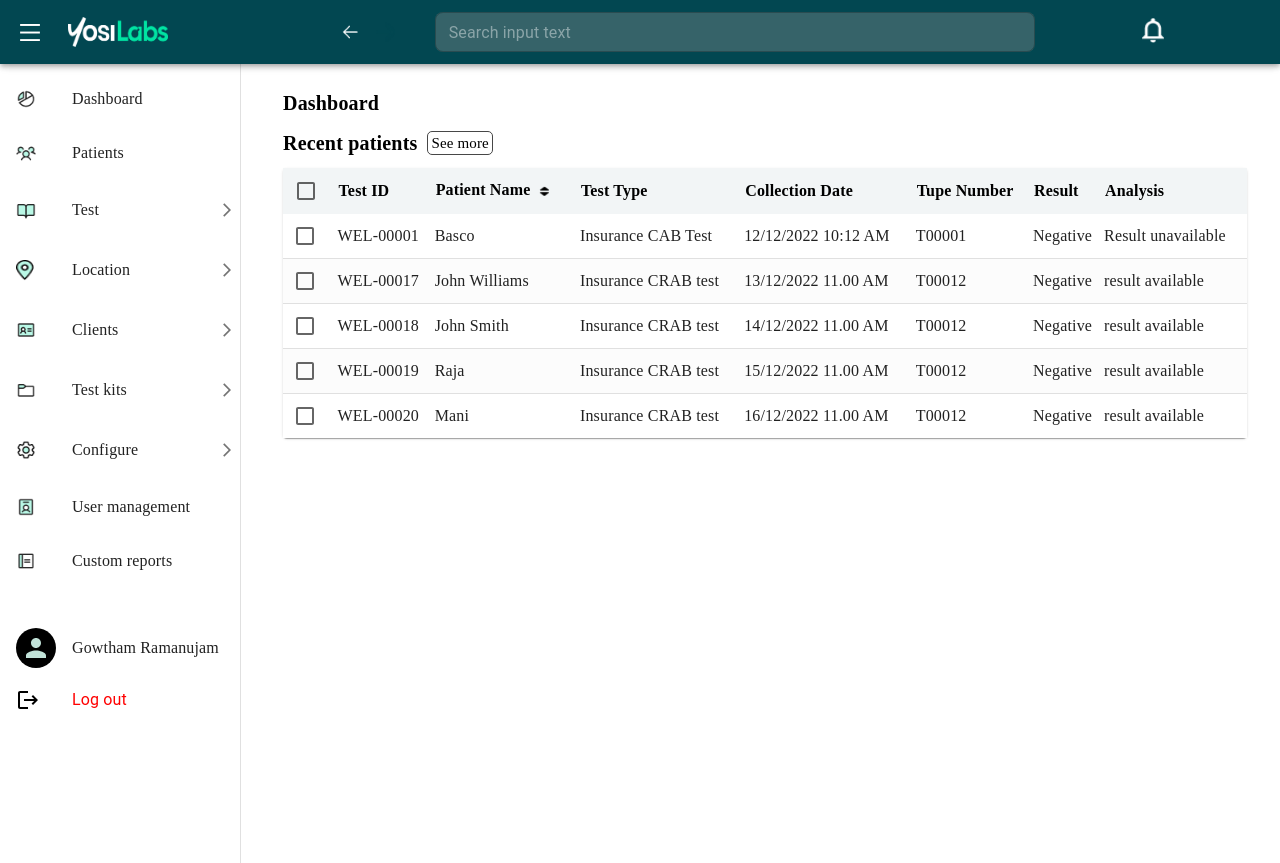
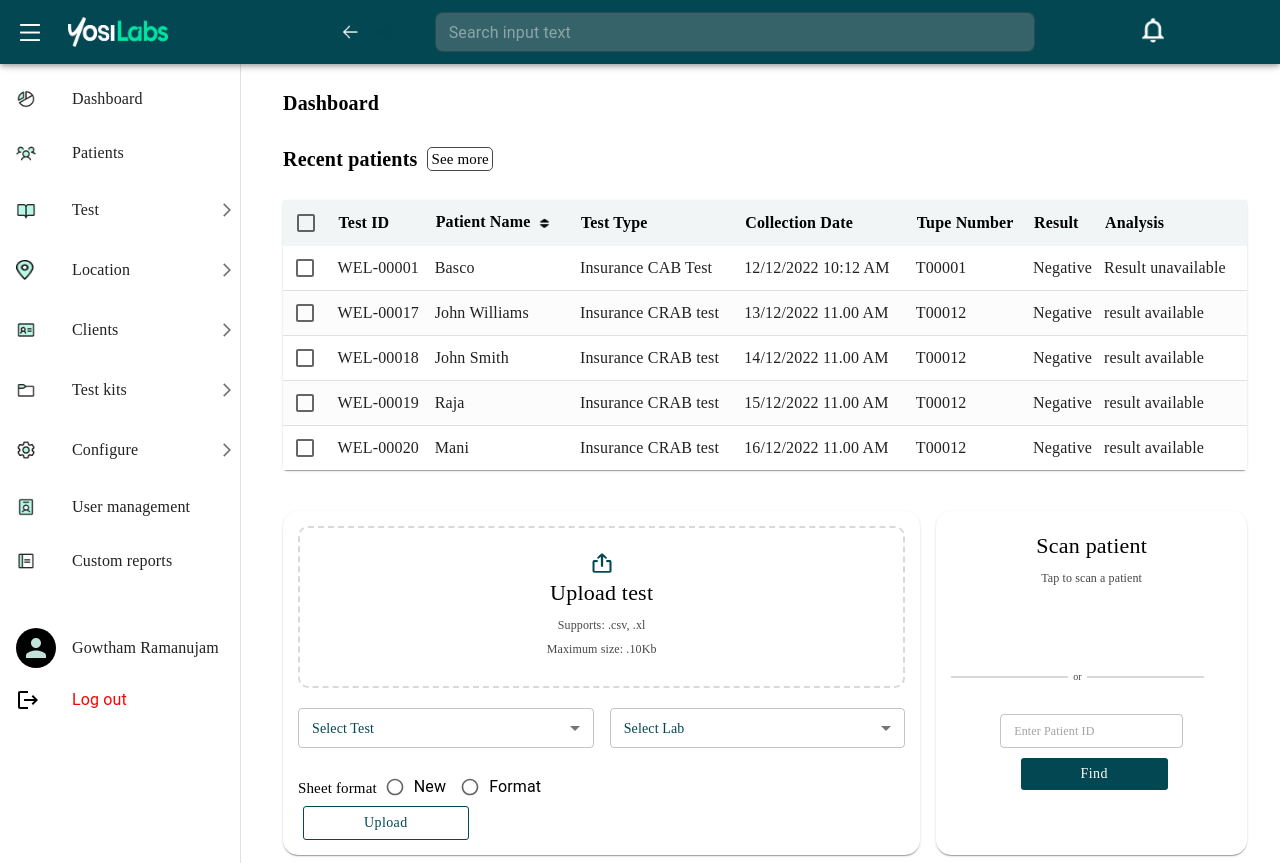
Before and after one commit to balasabi/yosi, a Next.js app: page /dashboard in a window 1280 px wide. Before the commit the page ends 800 px from the top, so only its background shows below. Built offline with nearby package versions, Linux system fonts and the light colour scheme.

Commit message:
code cleanup

```diff
--- a/src/screens/Dashboard/index.js
+++ b/src/screens/Dashboard/index.js
@@ -1,9 +1,11 @@
 import React, { useState } from 'react';
-import { Grid, Typography, Table, TableBody, TableCell, tableCellClasses, IconButton, TableRow, TableHead, TableContainer, Checkbox, Paper, } from '@mui/material';
+import { Grid, Typography, Table, TableBody, TableCell, tableCellClasses, IconButton, TableRow, TableHead, TableContainer, Checkbox, Paper, TextField, Radio, RadioGroup, FormControlLabel, FormControl, FormLabel} from '@mui/material';
 import { styled } from '@mui/material';
 import Image from 'next/image';
 import arrow from '../../../public/Images/arrow.png';
 import _ from 'underscore';
+import Upload from '../../../public/Images/upload.png';
+import CustomizedButtons from '../../components/CustomButton';
 
 const StyledTableCell = styled(TableCell)(({ theme }) => ({
     [`&.${tableCellClasses.head}`]: {
@@ -47,7 +49,9 @@ function Dashboard(props) {
         { "id": 5, "testId": "WEL-00020", "patientName": "Mani ", "testType": "Insurance CRAB test", "collectionDate": "16/12/2022 11.00 AM", "tubeNumber": "T00012", "result": "Negative", "analysis": "result available" }
         ],
         isClickCheckBox: false,
-        selectedPatients: []
+        selectedPatients: [],
+        test:null,
+        lab:null
     })
 
     const checkBoxAction = () => {
@@ -78,7 +82,7 @@ function Dashboard(props) {
 
     return (
         <>
-            <Grid container>
+            <Grid container spacing={2}>
                 <Grid item xs={12}>
                     <Typography style={{ fontSize: "20px", fontFamily: 'Avenir-Black', fontStyle: "normal", fontWeight: 800, lineHeight: "40px" }}>
                         Dashboard
@@ -134,12 +138,89 @@ function Dashboard(props) {
                         </TableContainer>
                     </Paper>
                 </Grid>
+                <Grid item xs={8} style={{ display: "flex", flexDirection: "row", }}>
+                    <Grid container style={{ boxShadow: '0px 2px 1px -1px rgb(0 0 0 / 20%), 0px 1px 1px 0px rgb(0 0 0 / 14%), 0px 1px 3px 0px rgb(0 0 0 / 12%)', marginTop: "25px", padding: "15px", borderRadius: "15px" }} >
+                        <Grid item xs={12} style={{ border: "2px dashed #D9D9D9", borderRadius: "10px", display: "flex", flexDirection: "column", justifyContent: "center", alignItems: "center", padding: "25px" }}>
+                            <Image src={Upload} alt='upload' width={"20vw"} height={"20vh"} />
+                            <Typography style={{ fontSize: "22px", fontFamily: "Avenir-Black", fontStyle: "normal", lineHeight: "40px" }} >Upload test</Typography>
+                            <Typography style={{ fontSize: "12px", fontFamily: "Avenir", fontStyle: "normal", lineHeight: "24px", color: "#474747" }} >Supports: .csv, .xl</Typography>
+                            <Typography style={{ fontSize: "12px", fontFamily: "Avenir", fontStyle: "normal", lineHeight: "24px", color: "#474747" }} >Maximum size: .10Kb</Typography>
+                        </Grid>
+                        <Grid container spacing={2}>
+                            <Grid item xs={6} style={{ marginTop: "20px" }}>
+                                <TextField size="small"
+                                    select
+                                    label={<Typography style={{ fontSize: "14px", fontFamily: "Avenir", fontStyle: "normal", lineHeight: "24px", color: "#024751" }} >Select Test</Typography>}
+                                    fullWidth
+                                    inputProps={{ style: { fontSize: "12px", fontStyle: "normal", lineHeight: "24px", fontFamily: "Avenir", backgroundColor: "#FBF7F4" } }}
+                                    value={state.test}
+                                    onChange={(event) => this.setState({ test: event.target.value })}
+                                />
+                            </Grid>
+                            <Grid item xs={6} style={{ marginTop: "20px" }}>
+                                <TextField size="small"
+                                    select
+                                    label={<Typography style={{ fontSize: "14px", fontFamily: "Avenir", fontStyle: "normal", lineHeight: "24px", color: "#024751" }} >Select Lab</Typography>}
+                                    fullWidth
+                                    inputProps={{ style: { fontSize: "12px", fontStyle: "normal", lineHeight: "24px", fontFamily: "Avenir", backgroundColor: "#FBF7F4" } }}
+                                    value={state.lab}
+                                    onChange={(event) => this.setState({ lab: event.target.value })}
+                                />
+                            </Grid>
+                        </Grid>
+                        <Grid item xs={12} style={{ marginTop: "20px", display: "flex", flexDirection: "row" }}>
+                            <Typography style={{ fontSize: "15px", fontFamily: "Avenir", fontStyle: "normal", lineHeight: "24px", color: "#000", marginRight: "10px", textAlign: "center", marginTop: "8px" }} >Sheet format</Typography>
+                            <FormControlLabel value="female" control={<Radio sx={{
+                                '& .MuiSvgIcon-root': {
+                                    fontSize: 20,
+                                },
+                            }} />} label="New" />
+                            <FormControlLabel value="male" control={<Radio sx={{
+                                '& .MuiSvgIcon-root': {
+                                    fontSize: 20,
+                                },
+                            }} />} label="Format" />
+                        </Grid>
+     <Grid item xs={4}>
+     <CustomizedButtons variant={"text"} style={{ padding: "4px 60px 4px 60px", border: "1px solid #024751", fontSize: "14px", fontStyle: "normal", lineHeight: "24px", fontFamily: "Avenir", textTransform: "none", color: "#024751", marginLeft: "5px", borderRadius: "3px" }} onClick={() => alert("WIP")} >
+                                        Upload
+                                    </CustomizedButtons>
+                                    </Grid>
+</Grid>
+</Grid>
+<Grid item  xs={4} style={{display:"flex", flexDirection:"row", }}>
+<Grid container style={{boxShadow: '0px 2px 1px -1px rgb(0 0 0 / 20%), 0px 1px 1px 0px rgb(0 0 0 / 14%), 0px 1px 3px 0px rgb(0 0 0 / 12%)', marginTop:"25px", padding:"15px", borderRadius:"15px"}} >
+<Grid item xs={12} style={{ display: "flex", flexDirection: "column", alignItems: "center" }}>
+                            <Typography style={{ fontSize: "22px", fontFamily: "Avenir-Black", fontStyle: "normal", lineHeight: "40px" }} >Scan patient</Typography>
+                            <Typography style={{ fontSize: "12px", fontFamily: "Avenir", fontStyle: "normal", lineHeight: "24px", color: "#474747" }} >Tap to scan a patient</Typography>
+                        </Grid>
+                        <Grid container  style={{display: "flex", flexDirection: "row", alignItems: "center",}}>
+                        <Grid item xs={5} style={{  border:"1px solid #D9D9D9"}}/>
+                        <Grid item xs={0}>
+                            <Typography style={{marginLeft:"5px", marginRight:"5px", fontSize: "10px", fontFamily: "Avenir", fontStyle: "normal", lineHeight: "24px", color: "#474747" }} >or</Typography>
+                            </Grid>
+                            <Grid item xs={5} style={{  border:"1px solid #D9D9D9"}}/>
+                       </Grid>
+
+                       <Grid item xs={12} style={{display: "flex", flexDirection: "column", alignItems: "center"}}>
+                       <TextField size="small"
+                                    placeholder='Enter Patient ID'
+                                    inputProps={{ style: { fontSize: "12px", fontStyle: "normal", lineHeight: "24px", fontFamily: "Avenir" } }}
+                                    value={state.lab}
+                                    onChange={(event) => this.setState({ lab: event.target.value })}
+                                />
+                                <CustomizedButtons variant={"text"} style={{ padding: "4px 60px 4px 60px", backgroundColor: "#024751", fontSize: "14px", fontStyle: "normal", lineHeight: "24px", fontFamily: "Avenir", textTransform: "none", color: "#fff", marginLeft: "5px", borderRadius: "3px", marginTop:"10px"}} onClick={() => alert("WIP")} >
+                                        Find
+                                    </CustomizedButtons>
+                                    </Grid>
+                        </Grid>
+   </Grid>
+
+</Grid>
 
 
 
 
-
-            </Grid>
         </>
     )
 }
```
Also changed, not shown: src/screens/Configure/CountryCode.js (+11 -11 lines), src/screens/Test/index.js (+1 -1 lines), public/Images/upload.png (added).
